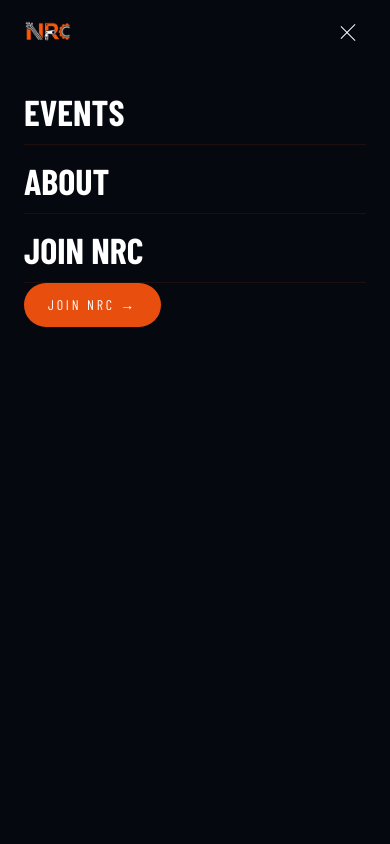
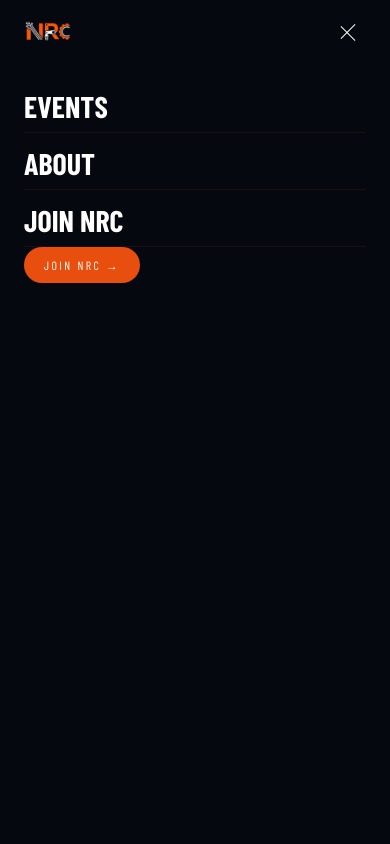
Before and after one commit to SaabK/nrc-web-app, a Next.js app: page / in a window 390 px wide. Both pictures are taken after a click on the button "Open menu". Shown: the top 844 px of the page. Built offline with nearby package versions, Linux system fonts and the light colour scheme; a web font is replaced by a local one.

Commit message:
fix: mobile responsiveness — hide hero logo, reduce nav font, improve form touch targets

```diff
--- a/components/forms/JoinForm.tsx
+++ b/components/forms/JoinForm.tsx
@@ -43,7 +43,7 @@
   };
 
   const inputClass =
-    "w-full bg-[rgba(232,79,14,0.02)] hover:bg-[rgba(232,79,14,0.05)] border border-[rgba(232,79,14,0.2)] text-white placeholder:text-[#6B7285] px-5 py-4 text-base focus:outline-none focus:border-[#E84F0E] focus:ring-1 focus:ring-[#E84F0E] transition-all duration-300 rounded-none";
+    "w-full min-h-[52px] bg-[rgba(232,79,14,0.02)] hover:bg-[rgba(232,79,14,0.05)] border border-[rgba(232,79,14,0.2)] text-white placeholder:text-[#6B7285] px-4 py-3 md:px-5 md:py-4 text-base focus:outline-none focus:border-[#E84F0E] focus:ring-1 focus:ring-[#E84F0E] transition-all duration-300 rounded-none";
 
   const label = (text: string, required = false) => (
     <span className="flex items-center font-mono text-[11px] tracking-[0.25em] text-[#9AA0B2] uppercase mb-3">
@@ -106,14 +106,14 @@
       <div>
         {label("Motivation", true)}
         <textarea id="motivation" name="motivation" required rows={4} value={form.motivation}
-          onChange={handleChange} className={`${inputClass} resize-none`}
+          onChange={handleChange} className={`${inputClass} min-h-[120px] resize-none`}
           placeholder="Why do you want to join NRC?" />
       </div>
 
       <div>
         {label("Relevant Experience")}
         <textarea id="experience" name="experience" rows={4} value={form.experience}
-          onChange={handleChange} className={`${inputClass} resize-none`}
+          onChange={handleChange} className={`${inputClass} min-h-[120px] resize-none`}
           placeholder="Tell us about any relevant robotics, engineering, or technical experience." />
       </div>
 
@@ -132,7 +132,7 @@
       <button
         type="submit"
         disabled={status === "loading"}
-        className="self-start inline-flex items-center gap-2 font-display text-xs tracking-[0.2em] text-white bg-[#E84F0E] px-8 py-4 rounded-full hover:bg-[#FF6B2B] hover:shadow-[0_0_20px_rgba(232,79,14,0.4)] hover:-translate-y-0.5 disabled:opacity-60 disabled:cursor-not-allowed transition-all duration-300 active:scale-95"
+        className="w-full sm:w-auto mb-12 sm:mb-0 self-start inline-flex items-center justify-center gap-2 font-display text-xs tracking-[0.2em] text-white bg-[#E84F0E] px-8 py-4 rounded-full hover:bg-[#FF6B2B] hover:shadow-[0_0_20px_rgba(232,79,14,0.4)] hover:-translate-y-0.5 disabled:opacity-60 disabled:cursor-not-allowed transition-all duration-300 active:scale-95"
       >
         {status === "loading" ? "SUBMITTING…" : "SUBMIT APPLICATION →"}
       </button>
--- a/components/hero/Hero.tsx
+++ b/components/hero/Hero.tsx
@@ -50,7 +50,7 @@
 
       {/* Content */}
       <div className="relative z-10 max-w-[1400px] mx-auto pt-24 pb-16 w-full">
-        <div className="grid lg:grid-cols-2 gap-12 lg:gap-0 items-center min-h-[calc(100vh-80px)] pt-4">
+        <div className="grid lg:grid-cols-2 gap-0 items-center min-h-[calc(100vh-80px)] pt-4">
 
           {/* Left — Text */}
           <div className="flex flex-col items-start justify-center pt-4 lg:pt-0 min-w-0 overflow-visible">
@@ -140,7 +140,7 @@
 
             {/* Stat strip */}
             <motion.div
-              className="mt-6 pt-6 border-t border-[rgba(255,255,255,0.08)] opacity-80 flex flex-wrap gap-8"
+              className="mt-4 pt-4 md:mt-6 md:pt-6 border-t border-[rgba(255,255,255,0.08)] opacity-80 flex flex-wrap gap-8"
               initial={{ opacity: 0 }}
               animate={{ opacity: 1 }}
               transition={{ duration: 0.8, delay: 0.9 }}
@@ -162,9 +162,9 @@
             </motion.div>
           </div>
 
-          {/* Right — Visual */}
+          {/* Right — Visual (hidden on mobile) */}
           <motion.div
-            className="hero-visual relative flex items-center justify-center pr-4 lg:pr-8 transition-transform duration-700 ease-out"
+            className="hero-visual hidden lg:flex relative items-center justify-center pr-4 lg:pr-8 transition-transform duration-700 ease-out"
             initial={{ opacity: 0, scale: 0.92 }}
             animate={{ opacity: 1, scale: 1 }}
             transition={{ duration: 1, delay: 0.3, ease: [0.16, 1, 0.3, 1] }}
--- a/components/navigation/Navigation.tsx
+++ b/components/navigation/Navigation.tsx
@@ -132,7 +132,7 @@
                     <Link
                       href={link.href}
                       onClick={() => setMenuOpen(false)}
-                      className="block font-display text-4xl font-bold text-white py-3 border-b border-[rgba(232,79,14,0.1)] hover:text-[#E84F0E] transition-colors duration-200"
+                      className="block font-display text-3xl font-bold text-white py-2 border-b border-[rgba(232,79,14,0.1)] hover:text-[#E84F0E] transition-colors duration-200"
                     >
                       {link.label}
                     </Link>
@@ -143,12 +143,12 @@
                 initial={{ opacity: 0 }}
                 animate={{ opacity: 1 }}
                 transition={{ delay: 0.4 }}
-                className="mt-8"
+                className="mt-6"
               >
                 <Link
                   href="/join"
                   onClick={() => setMenuOpen(false)}
-                  className="inline-flex items-center gap-2 font-display text-sm tracking-[0.2em] text-white bg-[#E84F0E] px-6 py-3 rounded-full hover:bg-[#FF6B2B] hover:shadow-[0_0_20px_rgba(232,79,14,0.4)] hover:-translate-y-0.5 active:scale-95 transition-all duration-300"
+                  className="inline-flex items-center gap-2 font-display text-xs tracking-[0.2em] text-white bg-[#E84F0E] px-5 py-2.5 rounded-full hover:bg-[#FF6B2B] hover:shadow-[0_0_20px_rgba(232,79,14,0.4)] hover:-translate-y-0.5 active:scale-95 transition-all duration-300"
                 >
                   JOIN NRC →
                 </Link>
```
